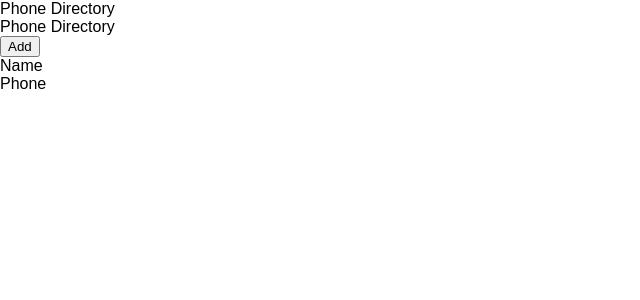
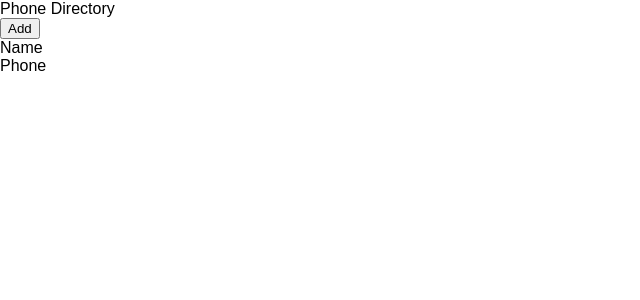
Before and after one commit to swaroopchirravuri/phone-directory, a React (Create React App) app in the folder phone-directory/: page / in a window 1280 px wide. Shown: the top 300 px of the page, without its empty margins (0-640 px from the left). Built offline with nearby package versions, Linux system fonts and the light colour scheme.

Commit message:
Created ‘Header’ Component

```diff
--- a/phone-directory/src/App.js
+++ b/phone-directory/src/App.js
@@ -1,13 +1,11 @@
 import React, { Component } from 'react';
+import Header from './Header';
 
 class App extends Component {
   render() {
     return (
       <div>
-        Phone Directory
-        <div className="header">
-          Phone Directory
-        </div>
+       <Header/>
         <button>Add</button>
         <div>
           <span>Name</span><br />
--- /dev/null
+++ b/phone-directory/src/Header.js
@@ -0,0 +1,21 @@
+import React, { Component } from 'react';
+
+const Header = function() {
+    return (
+        <div className="header">
+          Phone Directory
+        </div>
+    )
+ }
+
+// class Header extends Component {
+//    render() {
+//        return (
+//            <div className="header">
+//                Phone Directory
+//            </div>
+//        )
+//    }
+// }
+
+ export default Header;
```
